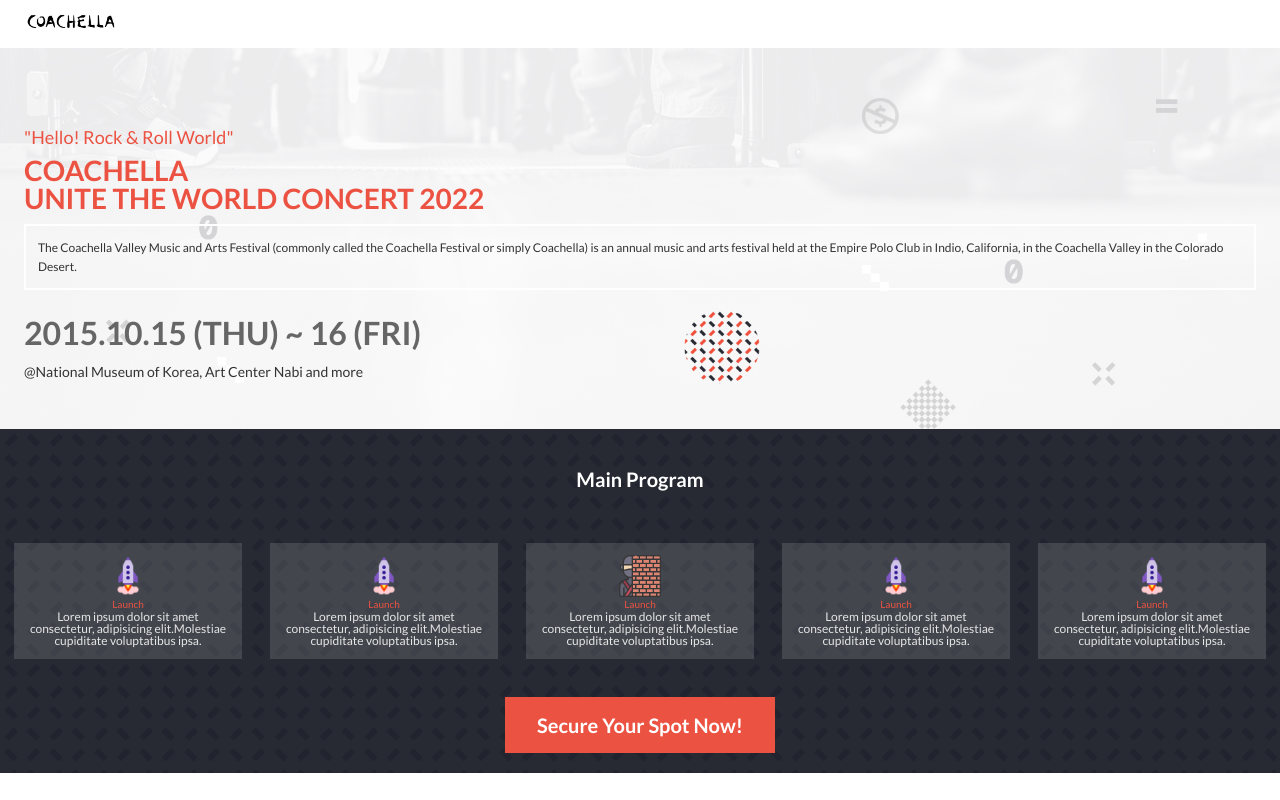
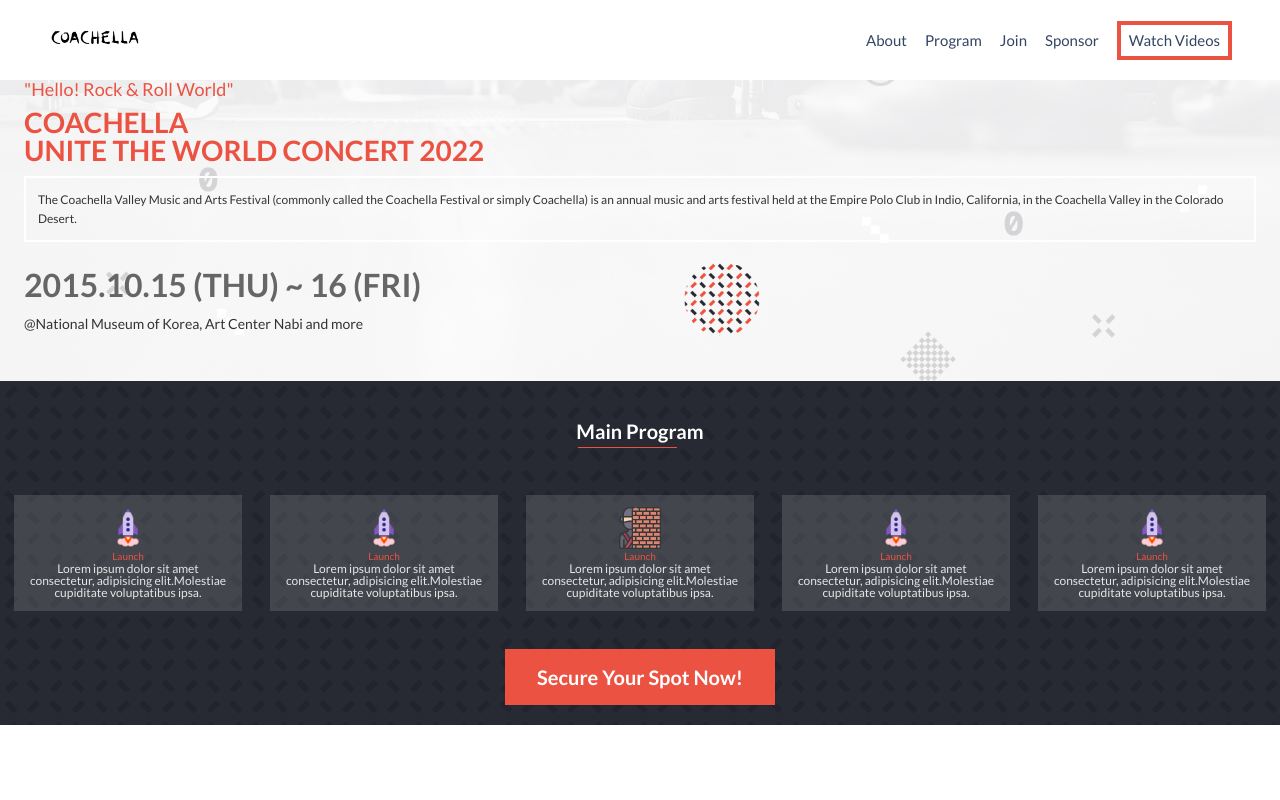
Before and after one commit to RoyJumah/Climate-Change-Conference, a plain HTML site: page index.html in a window 1280 px wide. Shown: the top 800 px of the page. Drawn offline with nearby package versions, Linux system fonts and the light colour scheme.

Commit message:
Add navigation to desktop version

```diff
--- a/index.html
+++ b/index.html
@@ -35,7 +35,7 @@
             <a class="main-nav-link" href="#testimonials">Join</a>
           </li>
           <li><a class="main-nav-link" href="#pricing">Sponsor</a></li>
-          <li><a class="main-nav-link" href="#cta">Watch Videos</a></li>
+          <li><a class="main-nav-link nav-cta" href="#cta">Watch Videos</a></li>
         </ul>
       </nav>
       <button class="btn-mobile-nav">
--- a/style.css
+++ b/style.css
@@ -24,6 +24,8 @@
 .nav-image {
   display: none;
 }
+
+@media (max-width: 768px) {
   .main-nav-link:link,
   .main-nav-link:visited {
     display: inline-block;
@@ -33,41 +35,12 @@
     font-size: 2.8rem;
     transition: all 0.3s;
   }
-
-/* MOBILE */
-
   .btn-mobile-nav {
     border: none;
     background-color: none;
     cursor: pointer;
     display: none;
   }
-
-.icon-mobile-nav {
-  height: 4.8rem;
-  width: 4.8rem;
-  color: #333;
-}
-
-.icon-mobile-nav[name="close"] {
-  display: none;
-}
-
-.header {
-  display: flex;
-  align-items: center;
-  justify-content: space-between;
-  background-color: #fff;
-  height: 4.8rem;
-  padding: 0 2.4rem;
-  position: relative;
-}
-
-.margin-sect {
-  margin-top: 9.6rem;
-}
-
-/* Navigation */
 
   .btn-mobile-nav {
     display: block;
@@ -113,6 +86,33 @@
     align-items: center;
     list-style: none;
   }
+  .icon-mobile-nav {
+    height: 4.8rem;
+    width: 4.8rem;
+    color: #333;
+  }
+
+  /* MOBILE */
+  .icon-mobile-nav[name="close"] {
+    display: none;
+  }
+
+  .header {
+    display: flex;
+    align-items: center;
+    justify-content: space-between;
+    background-color: #fff;
+    height: 4.8rem;
+    padding: 0 2.4rem;
+    position: relative;
+  }
+}
+
+.margin-sect {
+  margin-top: 9.6rem;
+}
+
+/* Navigation */
 
 .primary-header {
   font-weight: 400;
@@ -184,7 +184,19 @@
   text-transform: capitalize;
   font-size: 2rem;
   margin: 2rem 2rem 4rem 2rem;
+  position: relative;
 }
+.heading-tertiary::before {
+  content: "";
+  display: block;
+  position: absolute;
+  bottom: -35%;
+  width: 8%;
+  left: 45%;
+
+  border-bottom: 1px solid #ec5242;
+}
+
 .program-details {
   display: flex;
   gap: 1.8rem;
@@ -390,4 +402,71 @@
   .partners-logo img {
     width: 9.6rem;
   }
+  .footer {
+    gap: 3.6rem;
+    padding: 1.6rem;
   }
+
+  .footer p {
+    font-size: 1.6rem;
+  }
+
+  .footer img {
+    width: 9.6rem;
+    display: inline-block;
+    margin-left: 4.8rem;
+  }
+
+  .main-nav-list {
+    display: flex;
+    gap: 1.8rem;
+    list-style: none;
+    align-items: center;
+  }
+  .main-nav-link:link,
+  .main-nav-link:visited {
+    display: inline-block;
+    text-decoration: none;
+    text-transform: capitalize;
+    color: #344563;
+    font-weight: 500;
+    font-size: 1.5rem;
+    transition: all 0.3s;
+  }
+
+  .main-nav-link:hover,
+  .main-nav-link:active {
+    color: #ec5242;
+  }
+
+  .header {
+    display: flex;
+    align-items: center;
+    justify-content: space-between;
+    height: 9.6rem;
+    padding: 0 4.8rem;
+    position: relative;
+  }
+
+  .sticky,
+  .header {
+    position: fixed;
+    top: 0;
+    bottom: 0;
+    width: 100%;
+    height: 8rem;
+    padding-top: 0;
+    padding-bottom: 0;
+    background-color: #fff;
+    z-index: 999;
+  }
+  *:focus {
+    outline: none;
+    box-shadow: 0 0 0 0.8rem rgba(236, 83, 66, 0.678);
+  }
+
+  .nav-cta {
+    border: 4px solid#ec5242;
+    padding: 8px;
+  }
+}
```
Lines whose indentation alone changed are shown as unchanged.
